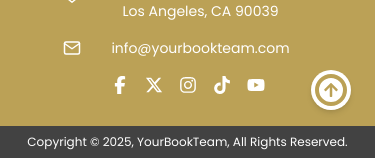
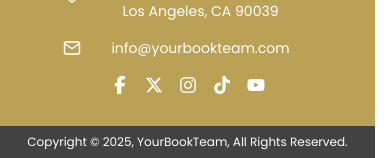
Before and after one commit to YourBookTeam/YBT_Website, a React (Vite) app: page /terms in a window 390 px wide. Shown: the part 2644-2802 px from the top of the page. Built offline with nearby package versions, Linux system fonts and the light colour scheme; a web font is replaced by a local one.

Commit message:
WIP: Saving Progress

```diff
--- a/src/components/footer/BackButton.jsx
+++ b/src/components/footer/BackButton.jsx
@@ -9,10 +9,10 @@ const BackButton = () => {
   return (
     <Button
       onClick={scrollToTop}
-      className="w-10 h-10 md:w-14 md:h-14 rounded-full bg-white shadow-md p-1 flex items-center justify-center text-white transition-transform  hover:scale-99 ease-in-out duration-200"
+      className="w-10 h-10 md:w-14 md:h-14 rounded-full bg-white shadow-md p-0.5 flex items-center justify-center text-white transition-transform  hover:scale-99 ease-in-out duration-200"
     >
-      <div className="w-full h-full flex items-center justify-center rounded-full bg-white border-4 border-[var(--color-gold)]">
-        <FaArrowUp className="text-[var(--color-gold)] md:text-2xl" />
+      <div className="w-full h-full flex items-center justify-center rounded-full bg-white border-2 border-[var(--color-gold)]">
+        <FaArrowUp className="text-[var(--color-gold)] md:text-xl" />
       </div>
     </Button>
   );
--- a/src/components/footer/ContactInfo.jsx
+++ b/src/components/footer/ContactInfo.jsx
@@ -7,12 +7,12 @@ const ContactInfo = ({ baseClass, addressClass }) => {
         <h3 className="text-base md:text-lg 2xl:text-2xl lg:text-xl font-bold">Contact</h3>
 
         <div className="flex flex-col gap-4">
-          <div className="text-sm md:text-base lg:text-lg 2xl:text-xl flex">
+          <div className="text-sm md:text-base 2xl:text-xl flex">
               <FiMapPin className="text-lg 2xl:text-xl mt-1" />
               <p className={addressClass}>3214 Silverado Dr<br/>Los Angeles, CA 90039</p>
           </div>
 
-          <div className="text-sm md:text-base lg:text-lg 2xl:text-xl flex items-center leading-relaxed">
+          <div className="text-sm md:text-base 2xl:text-xl flex items-center leading-relaxed">
               <FiMail className="text-lg 2xl:text-xl " />
               <a href="mailto:info@yourbookteam.com" className="min-w-56 ml-2">
                 info@yourbookteam.com
--- a/src/components/footer/DesktopFooter.jsx
+++ b/src/components/footer/DesktopFooter.jsx
@@ -47,7 +47,7 @@ const DesktopFooter = () => {
             <QuickLinks
               currentPage={currentPage.pathname}
               baseClass="flex flex-col gap-4 items-start text-white"
-              listClass="flex flex-col text-base 2xl:text-lg gap-1 items-start"
+              listClass="flex flex-col text-base 2xl:text-xl gap-1 items-start"
             />
 
             <ContactInfo
--- a/src/components/footer/MobileFooter.jsx
+++ b/src/components/footer/MobileFooter.jsx
@@ -5,7 +5,6 @@ import ContactInfo from "./ContactInfo";
 import MainLogo from "./MainLogo";
 import Statement from "./Statement";
 import Copyright from "./Copyright";
-import BackButton from "./BackButton";
 
 const MobileFooter = () => {
   const currentPage = useLocation();
@@ -33,10 +32,6 @@ const MobileFooter = () => {
         </div>
       </div>
 
-      <div className="absolute bottom-12 right-6">
-        <BackButton />
-      </div>
-
       <Copyright />
     </footer>
   );
--- a/src/components/footer/Statement.jsx
+++ b/src/components/footer/Statement.jsx
@@ -1,6 +1,6 @@
 const Statement = ({ className }) => {
 
-    const baseClassName = "text-white text-wrap md:text-sm " + className;
+    const baseClassName = "text-white text-wrap text-sm md:text-base 2xl:text-xl " + className;
 
     return (
     <div className={baseClassName}>
```
